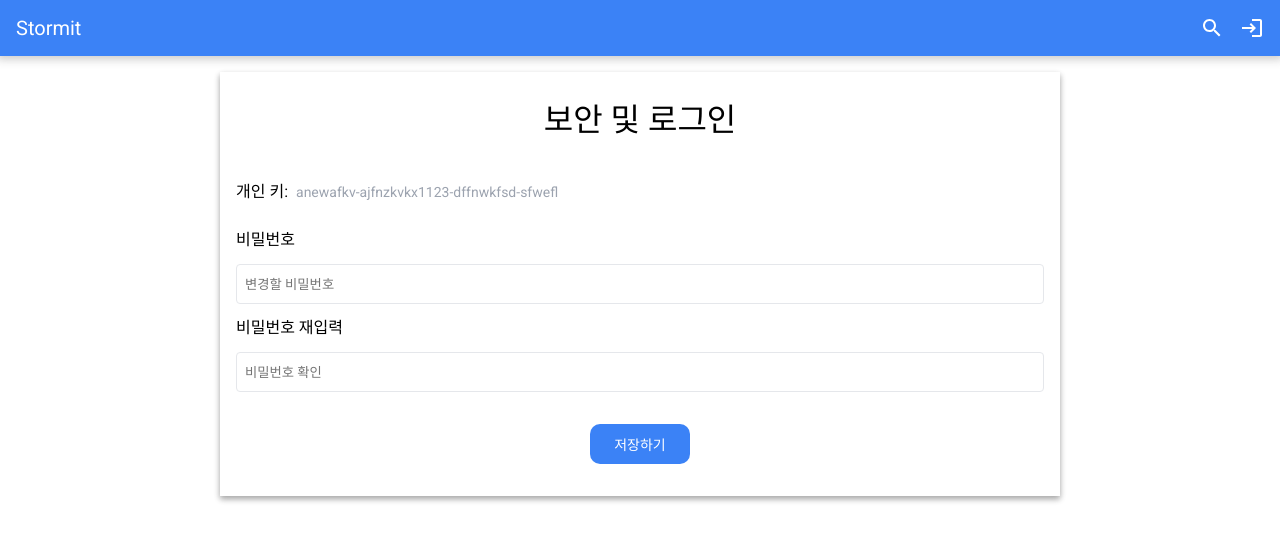
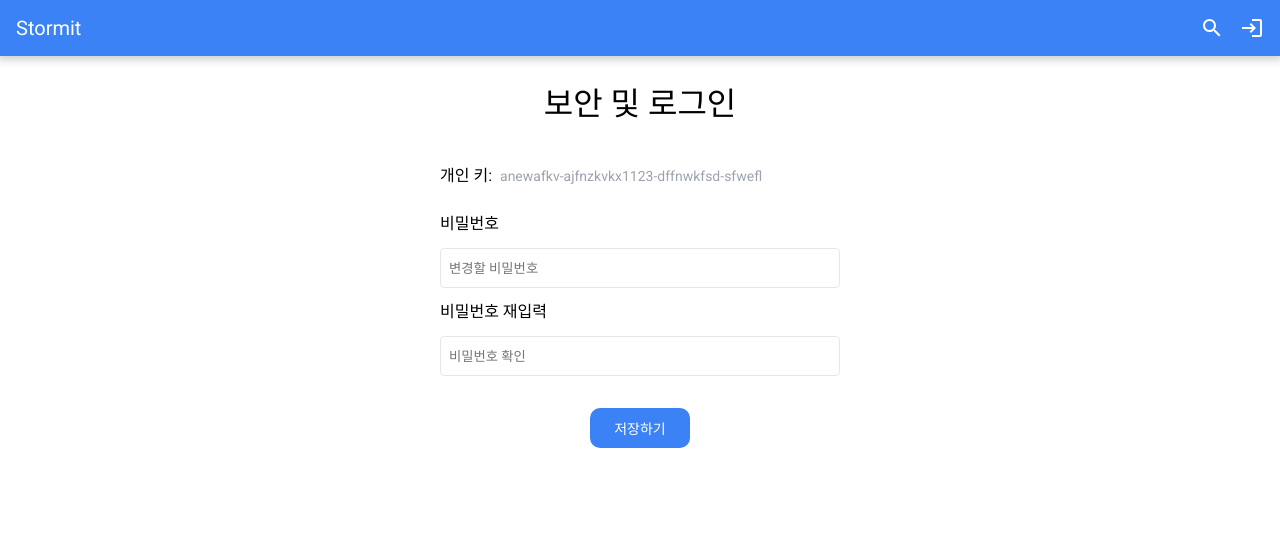
Before and after one commit to codestates/beb-04-stormit, a React (Create React App) app in the folder client/: page /account in a window 1280 px wide. Shown: the top 540 px of the page. Built offline with nearby package versions, Linux system fonts and the light colour scheme.

Commit message:
feat: 랜딩 페이지 UI 수정

```diff
--- a/client/src/components/PostCard.tsx
+++ b/client/src/components/PostCard.tsx
@@ -15,9 +15,9 @@ const CONTENTS_PLACEHOLDER =
 const Base = styled.li`
   display: flex;
   flex-direction: column;
-  gap: 0.5rem;
+  gap: 0.5rem; // 8px
 
-  padding: 0.5rem;
+  padding: 0.5rem 0; // 8px 0
 
   .post-metadata-area {
     display: flex;
@@ -97,7 +97,6 @@ const PostCard: React.FC = () => {
       <Base>
         <div className="post-metadata-area">
           <p className="post-metadata">
-            <span className="votes">0 votes</span>
             <span className="replies">0 replies</span>
             <span className="views">0 views</span>
             <span className="time">{parseDate(new Date())}</span>
--- a/client/src/components/ProfileModal.tsx
+++ b/client/src/components/ProfileModal.tsx
@@ -114,6 +114,11 @@ const ProfileModal: React.FC = () => {
     navigate("/login");
   };
 
+  const onClickSignUpButton = () => {
+    closeModal();
+    navigate("/signup");
+  };
+
   const onClickLogOutButton = () => {
     closeModal();
     dispatch(userActions.setLoggedOut());
@@ -127,6 +132,9 @@ const ProfileModal: React.FC = () => {
             로그인
           </div>
           <Divider />
+          <div className="profile-modal-item" onClick={onClickSignUpButton}>
+            회원가입
+          </div>
         </>
       )}
       {isLoggedIn && (
@@ -159,6 +167,7 @@ const ProfileModal: React.FC = () => {
         </div>
         <ToggleButton checked={isDarkMode} onClick={toggleDarkMode} />
       </div>
+      <Divider />
     </Base>
   );
 };
--- a/client/src/pages/Account.tsx
+++ b/client/src/pages/Account.tsx
@@ -50,7 +50,7 @@ const Base = styled.div`
 
   // 1240px
   @media screen and (min-width: 77.5rem) {
-    max-width: 52.5rem; // 840px
+    max-width: 25rem; // 400px
   }
 `;
 
@@ -59,7 +59,6 @@ const Account: React.FC = () => {
 
   return (
     <Base>
-      <Dialog>
       <div className="account-dialog-contents">
         <p className="account-dialog-title">보안 및 로그인</p>
         <p className="private-key-wrapper">
@@ -78,7 +77,6 @@ const Account: React.FC = () => {
           </Button>
         </div>
       </div>
-      </Dialog>
     </Base>
   );
 };
--- a/client/src/pages/Community.tsx
+++ b/client/src/pages/Community.tsx
@@ -1,9 +1,7 @@
 import React, { useState } from "react";
 import styled from "styled-components";
-import FloatingIconButton from "../components/common/FloatingIconButton";
 import NavigationRail from "../components/NavigationRail";
-import CreateIcon from "@mui/icons-material/Create";
-import { useNavigate, useLocation } from "react-router-dom";
+import { useLocation } from "react-router-dom";
 import PostCard from "../components/PostCard";
 import {
   FAKE_ARRAY,
@@ -26,12 +24,6 @@ const Base = styled.div`
     flex-direction: column;
     gap: 0.5rem; // 8px
     padding: 2rem 0.5rem 0.5rem; // 32px 8px 8px;
-  }
-
-  .fab-wrapper {
-    position: fixed;
-    right: 1rem; // 16px
-    bottom: 1rem; // 16px
   }
 
   .community-title {
@@ -57,17 +49,11 @@ const Base = styled.div`
     .contents {
       max-width: 52.5rem; // 840px
     }
-
-    .fab-wrapper {
-      display: none;
-    }
   }
 `;
 
 const Community: React.FC = () => {
   const [postData, setPostData] = useState(FAKE_ARRAY);
-
-  const navigate = useNavigate();
 
   const location = useLocation();
 
@@ -97,11 +83,6 @@ const Community: React.FC = () => {
           <div className="pagination-wrapper">
             <Pagination />
           </div>
-          <div className="fab-wrapper">
-            <FloatingIconButton onClick={() => navigate("/post")}>
-              <CreateIcon />
-            </FloatingIconButton>
-          </div>
         </div>
       </div>
     </Base>
--- a/client/src/pages/Home.tsx
+++ b/client/src/pages/Home.tsx
@@ -7,28 +7,56 @@ import NavigationRail from "../components/NavigationRail";
 import LoadingSpinner from "../components/common/LoadingSpinner";
 import { useNavigate } from "react-router-dom";
 import { FAKE_ARRAY } from "../lib/utils";
+import theme from "../styles/theme";
+import palette from "../styles/palette";
+import Button from "../components/common/Button";
+import { useSelector } from "../store";
 
 const Base = styled.div`
   display: flex;
   flex-direction: column;
   height: 100vh;
 
-  /*
   .contents-top {
     display: flex;
+    align-items: center;
     flex-direction: column;
     gap: 0.5rem; // 8px
-    padding: 0.5rem; // 16px
-  } */
+    padding: 2rem 0; // 32px 0
+    padding-bottom: 4rem;
+  }
+
+  .contents {
+    padding: 0.5rem; // 8px
+  }
 
   .body {
     display: flex;
   }
 
+  .stormit {
+    font-size: 4rem;
+    font-weight: 500;
+    color: ${theme.primary};
+    padding-bottom: 1rem;
+  }
+
+  .stormit-subtitle {
+    color: ${palette.gray[600]};
+    padding: 0 4rem; // 64px
+    line-height: 1.4;
+    text-align: center;
+  }
+
+  .home-cta {
+    margin: 2rem 0;
+  }
+
   .section-title {
-    font-size: 2rem; // 32px
+    font-size: 1.5rem; // 24px
+    font-weight: 500;
     text-align: center;
-    font-weight: 500;
+    padding: 1rem 0; // 16px 0
   }
 
   .fab-wrapper {
@@ -40,6 +68,10 @@ const Base = styled.div`
     display: flex;
     justify-content: center;
     padding: 2rem;
+  }
+
+  .observer {
+    border-bottom: 1px solid transparent;
   }
 
   // 600px
@@ -65,6 +97,8 @@ const Base = styled.div`
 const Home: React.FC = () => {
   const [loading, setLoading] = useState(false);
   const [postData, setPostData] = useState(FAKE_ARRAY);
+
+  const isLoggedIn = useSelector((state) => state.user.isLoggedIn);
 
   const targetRef = useRef<HTMLDivElement | null>(null);
 
@@ -106,13 +140,26 @@ const Home: React.FC = () => {
       <div className="body">
         <NavigationRail />
         <section className="contents">
-          <div className="contents-top">
-            {/* <h1 className="section-title">모든 게시글</h1> */}
-            {/* <p className="posts-sort">
-            <span className="newest">최신순</span>
-            <span className="popular">인기순</span>
-          </p> */}
-          </div>
+          {!isLoggedIn && (
+            <div className="contents-top">
+              <h1 className="stormit">Stormit.</h1>
+              <h2 className="stormit-subtitle">
+                스톰잇은 ERC-20 기반의 웹 커뮤니티로, 누구나 자유롭게 이용할 수
+                있습니다.
+              </h2>
+              <h2 className="stormit-subtitle">
+                지금 새 글을 작성하고 토큰을 지급받으세요!
+              </h2>
+              <Button
+                className="home-cta"
+                variant="contained"
+                onClick={() => navigate("/login")}
+              >
+                시작하기
+              </Button>
+            </div>
+          )}
+          <h2 className="section-title">전체 글 보기</h2>
           <ul className="posts-wrapper">
             {postData.map((_, index) => (
               <PostCard key={index} />
--- a/client/src/pages/PostDetail.tsx
+++ b/client/src/pages/PostDetail.tsx
@@ -72,6 +72,7 @@ const Base = styled.div`
   .post-detail-title {
     font-size: 2rem; // 36px
     font-weight: 500;
+    line-height: 1.2;
   }
 
   .post-detail-contents {
```
Also changed, not shown: client/src/components/common/Dropdown.tsx (+9 -2 lines). Lines whose indentation alone changed are shown as unchanged.
